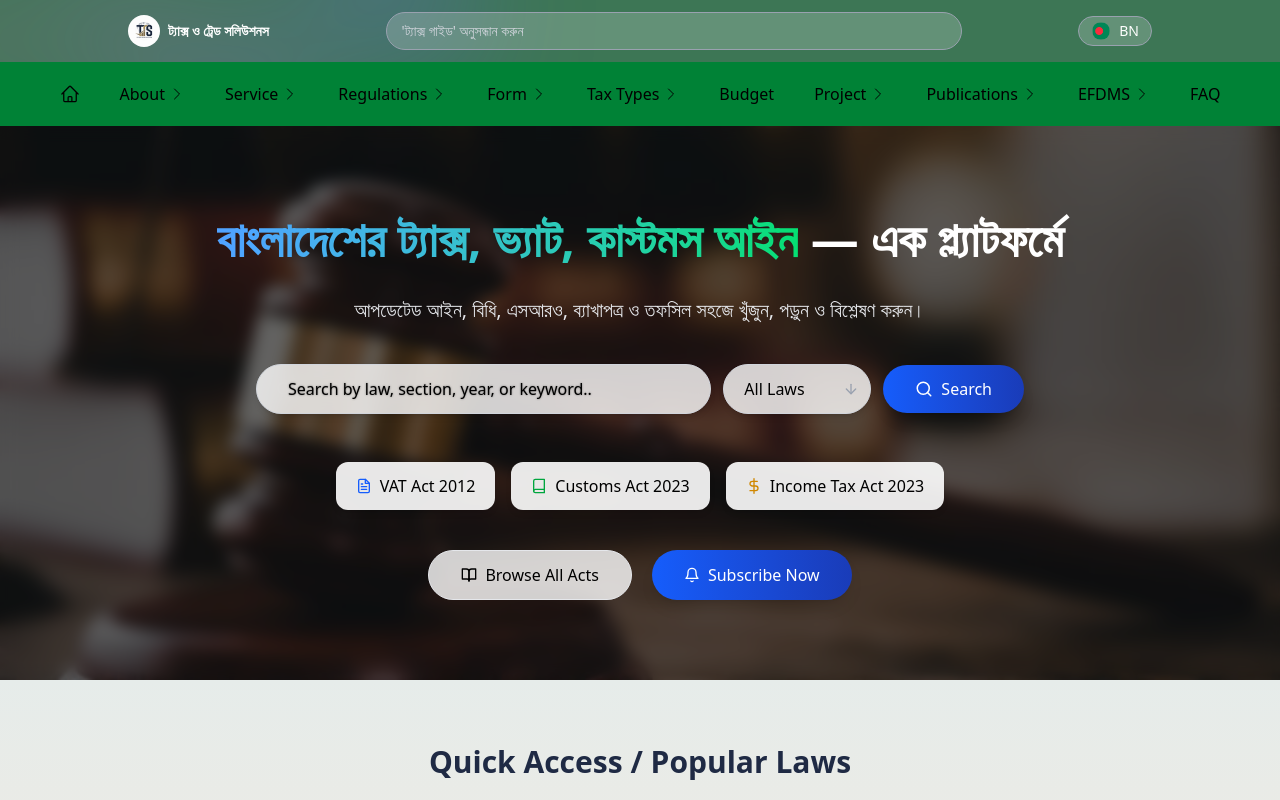
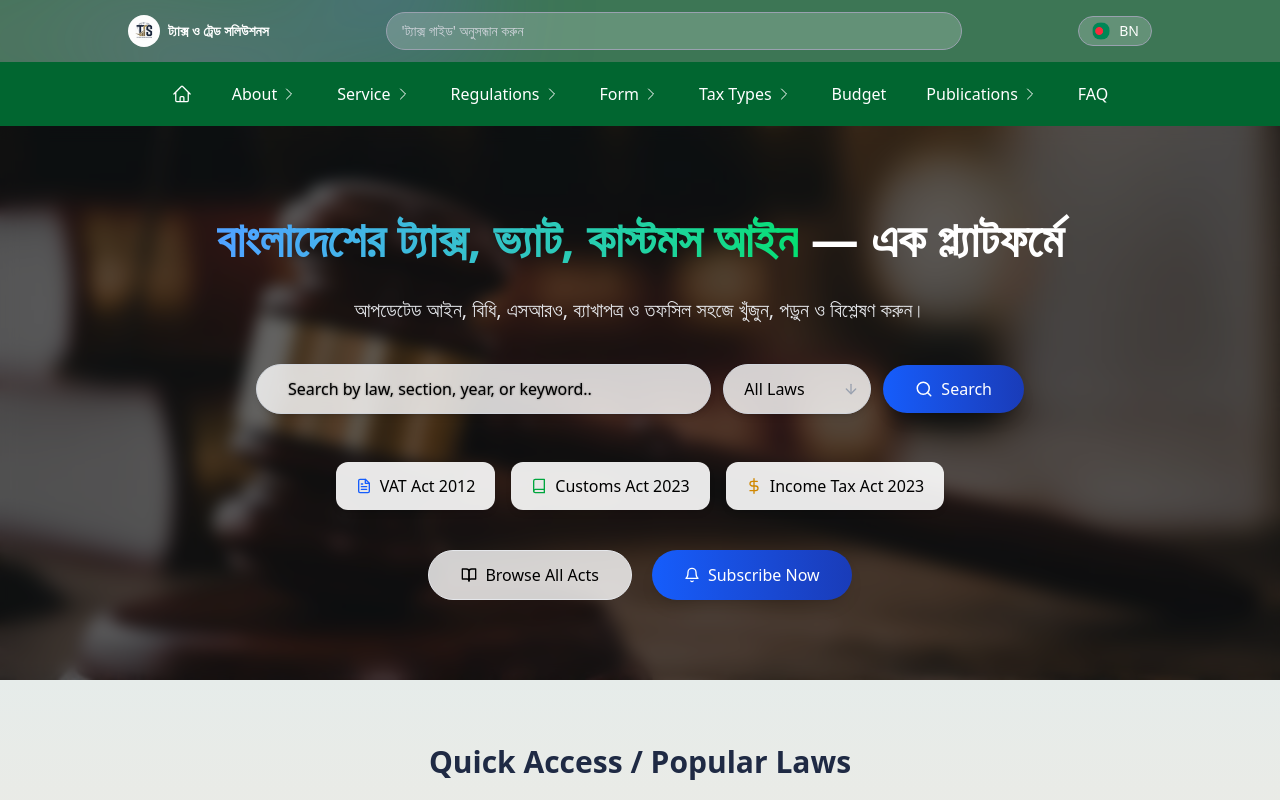
Before and after one commit to Omarmdwasimuddin/Text-Portal, a Next.js app: page / in a window 1280 px wide. Shown: the top 800 px of the page. Built offline with nearby package versions, Linux system fonts and the light colour scheme.

Commit message:
Inshallah

```diff
--- a/src/component/master/Navbar.jsx
+++ b/src/component/master/Navbar.jsx
@@ -10,20 +10,12 @@ const menuItems = [
     name: 'About',
     submenu: [
       { name: 'Vision & Mission', href: '/about/vision-mission' },
-      { name: 'About Abu Sufian', href: '/about/abu-sufian' },
+      { name: 'About Us', href: '/about/abu-sufian' },
       { name: 'Gallery', href: '/about/gallery' },
     ],
   },
   { name: 'Service',
     submenu: [
-      { name: 'NBR ICT',
-        submenu: [
-      { name: 'ePass System', href: '/service/epass-system' },
-      { name: 'PMIS', href: '/service/nbr-website' },
-      { name: 'Database of Digital Services', href: '/service/nbr-website' },
-      { name: 'eRequisition', href: '/service/nbr-website' },
-        ]
-       },
       { name: 'Income Tax',
         submenu: [
       { name: 'Higher Court Case Management', href: '/service/higher-court-case-management' },
@@ -68,12 +60,6 @@ const menuItems = [
       { name: 'Apply for VAT Advisor', href: '/vat/apply-for-vat-advisor' },
       { name: 'Apply for VAT Agent', href: '/vat/apply-for-vat-agent' },
       { name: 'Learn VAT Online', href: '/vat/learn-vat-online' },
-        ]
-       },
-      { name: 'Payment & Chalan',
-        submenu: [
-      { name: 'ePayment', href: '/about/epayment' },
-      { name: 'a-Chalan', href: '/about/a-chalan' },
         ]
        },
     ],
@@ -198,14 +184,6 @@ const menuItems = [
     ]
    },
   { name: 'Budget', href: '/budget' },
-  { name: 'Project',
-    submenu: [
-      { name: 'CMID (ACCESS Program)', href: '/project/development' },
-      { name: 'BMAP', href: '/project/non-development' },
-      { name: 'NSW', href: '/project/foreign-aided' },
-      { name: 'VOP VAT', href: '/project/foreign-aided' },
-    ]
-   },
   { name: 'Publications',
     submenu: [
       { name: 'VAT', href: '/publications/annual-report' },
@@ -214,12 +192,6 @@ const menuItems = [
       { name: 'General', href: '/publications/research-analysis' },
       { name: 'Research & Statistics', href: '/publications/research-analysis' },
       { name: 'All Publication', href: '/publications/research-analysis' },
-    ]
-   },
-  { name: 'EFDMS',
-    submenu: [
-      { name: 'List of Organizations (Devices of Genex)', href: 'https://efdms.nbr.gov.bd/' },
-      { name: 'List of Organizations', href: 'https://efdms.nbr.gov.bd/' },
     ]
    },
   { name: 'FAQ', href: '/faq' },
@@ -246,7 +218,7 @@ function Navbar() {
   }
 
   return (
-    <nav className={`w-full transition-all duration-300 ${isSticky ? 'fixed top-0 left-0 z-50 bg-gradient-to-r from-green-400/95 to-red-400/95 shadow-lg' : 'bg-green-700 relative'}`}>
+    <nav className={`w-full transition-all duration-300 ${isSticky ? 'fixed top-0 left-0 z-50 bg-gradient-to-r from-green-400/95 to-red-400/95 shadow-lg' : 'bg-green-800 relative'}`}>
       <div className="max-w-7xl mx-auto px-4 sm:px-6 lg:px-8">
         <div className="flex justify-between h-16 items-center">
           {/* Mobile Hamburger */}
@@ -260,7 +232,7 @@ function Navbar() {
               <div key={idx} className="relative group/menu">
                 {item.submenu ? (
                   <>
-                    <button className="px-3 py-2 hover:bg-green-600 rounded-md transition-colors duration-200 flex items-center">
+                    <button className={`px-3 py-2 ${isSticky ? 'text-gray-900' : 'text-white'} hover:bg-green-600 rounded-md transition-colors duration-200 flex items-center`}>
                       {item.name}
                       <ChevronRightIcon className="w-4 h-4 ml-1 transform group-hover/menu:rotate-90 transition-transform" />
                     </button>
@@ -270,7 +242,7 @@ function Navbar() {
                           <div key={subIdx} className="relative group/subitem">
                             {subItem.submenu ? (
                               <>
-                                <div className="flex justify-between items-center px-4 py-2 hover:bg-green-600 cursor-pointer">
+                                <div className="flex justify-between items-center px-4 py-2 text-white hover:bg-green-600 cursor-pointer">
                                   {subItem.name}
                                   <ChevronRightIcon className="w-4 h-4 ml-2" />
                                 </div>
@@ -279,7 +251,7 @@ function Navbar() {
                                     {subItem.submenu.map((subSubItem, subSubIdx) => (
                                       subSubItem.submenu ? (
                                         <div key={subSubIdx} className="relative group/subsubitem">
-                                          <div className="flex justify-between items-center px-4 py-2 hover:bg-green-600 cursor-pointer">
+                                          <div className="flex justify-between items-center px-4 py-2 text-white hover:bg-green-600 cursor-pointer">
                                             {subSubItem.name}
                                             <ChevronRightIcon className="w-4 h-4 ml-2" />
                                           </div>
@@ -289,7 +261,7 @@ function Navbar() {
                                                 <Link
                                                   key={subSubSubIdx}
                                                   href={subSubSubItem.href}
-                                                  className="block px-4 py-2 hover:bg-green-600"
+                                                  className="block px-4 py-2 text-white hover:bg-green-600"
                                                 >
                                                   {subSubSubItem.name}
                                                 </Link>
@@ -301,7 +273,7 @@ function Navbar() {
                                         <Link
                                           key={subSubIdx}
                                           href={subSubItem.href}
-                                          className="block px-4 py-2 hover:bg-green-600"
+                                          className="block px-4 py-2 text-white hover:bg-green-600"
                                         >
                                           {subSubItem.name}
                                         </Link>
@@ -313,7 +285,7 @@ function Navbar() {
                             ) : (
                               <Link
                                 href={subItem.href}
-                                className="block px-4 py-2 hover:bg-green-600"
+                                className="block px-4 py-2 text-white hover:bg-green-600"
                               >
                                 {subItem.name}
                               </Link>
@@ -326,14 +298,14 @@ function Navbar() {
                 ) : item.name === 'Home' ? (
                   <Link
                     href={item.href}
-                    className="px-3 py-2 hover:bg-green-600 rounded-md transition-colors duration-200 flex items-center"
+                    className={`px-3 py-2 ${isSticky ? 'text-gray-900' : 'text-white'} hover:bg-green-600 rounded-md transition-colors duration-200 flex items-center`}
                   >
                     <HomeIcon className="w-5 h-5" />
                   </Link>
                 ) : (
                   <Link
                     href={item.href}
-                    className="px-3 py-2 hover:bg-green-600 rounded-md transition-colors duration-200"
+                    className={`px-3 py-2 ${isSticky ? 'text-gray-900' : 'text-white'} hover:bg-green-600 rounded-md transition-colors duration-200`}
                   >
                     {item.name}
                   </Link>
@@ -367,7 +339,7 @@ function MobileMenu({ items, isSticky }) {
             <>
               <button
                 onClick={() => toggleSubMenu(item.name)}
-                className="w-full text-left py-2 px-2 hover:bg-green-600 rounded flex justify-between items-center"
+                className="w-full text-left py-2 px-2 text-white hover:bg-green-600 rounded flex justify-between items-center"
               >
                 {item.name} <ChevronRightIcon className={`w-4 h-4 ml-2 transition-transform ${openSubMenus[item.name] ? 'rotate-90' : ''}`} />
               </button>
@@ -376,7 +348,7 @@ function MobileMenu({ items, isSticky }) {
           ) : (
             <Link
               href={item.href}
-              className=" py-2 px-2 hover:bg-green-600 rounded flex items-center"
+              className=" py-2 px-2 text-white hover:bg-green-600 rounded flex items-center"
               onClick={() => setOpen(false)}
             >
               {item.name === 'Home' && <HomeIcon className="w-5 h-5 mr-2" />}
@@ -392,7 +364,7 @@ function MobileMenu({ items, isSticky }) {
     <div className="relative z-50">
       <button
         onClick={() => setOpen(!open)}
-        className="text-white focus:outline-none px-3 py-2 border border-white rounded-md"
+        className={`${isSticky ? 'text-gray-900 border-gray-900' : 'text-white border-white'} focus:outline-none px-3 py-2 border rounded-md`}
       >
         ☰
       </button>
@@ -404,7 +376,7 @@ function MobileMenu({ items, isSticky }) {
 
       {/* Sidebar */}
       <div
-        className={`fixed top-0 left-0 h-full w-64 ${isSticky ? 'bg-gradient-to-b from-green-400/95 to-red-400/95' : 'bg-green-700'} z-50 transform transition-transform duration-300 ${
+        className={`fixed top-0 left-0 h-full w-64 ${isSticky ? 'bg-gradient-to-b from-green-400/95 to-red-400/95' : 'bg-green-800'} z-50 transform transition-transform duration-300 ${
           open ? 'translate-x-0' : '-translate-x-full'
         }`}
       >
@@ -422,7 +394,7 @@ function MobileMenu({ items, isSticky }) {
                   <>
                     <button
                       onClick={() => toggleSubMenu(item.name)}
-                      className="w-full text-left py-2 px-2 hover:bg-green-600 rounded flex justify-between items-center"
+                      className="w-full text-left py-2 px-2 text-white hover:bg-green-600 rounded flex justify-between items-center"
                     >
                       {item.name} <ChevronRightIcon className={`w-4 h-4 ml-2 transition-transform ${openSubMenus[item.name] ? 'rotate-90' : ''}`} />
                     </button>
@@ -431,7 +403,7 @@ function MobileMenu({ items, isSticky }) {
                 ) : item.name === 'Home' ? (
                   <Link
                     href={item.href}
-                    className="py-2 px-2 hover:bg-green-600 rounded flex items-center"
+                    className="py-2 px-2 text-white hover:bg-green-600 rounded flex items-center"
                     onClick={() => setOpen(false)}
                   >
                     <HomeIcon className="w-5 h-5 mr-2" />
@@ -439,7 +411,7 @@ function MobileMenu({ items, isSticky }) {
                 ) : (
                   <Link
                     href={item.href}
-                    className="block py-2 px-2 hover:bg-green-600 rounded"
+                    className="block py-2 px-2 text-white hover:bg-green-600 rounded"
                     onClick={() => setOpen(false)}
                   >
                     {item.name}
```
